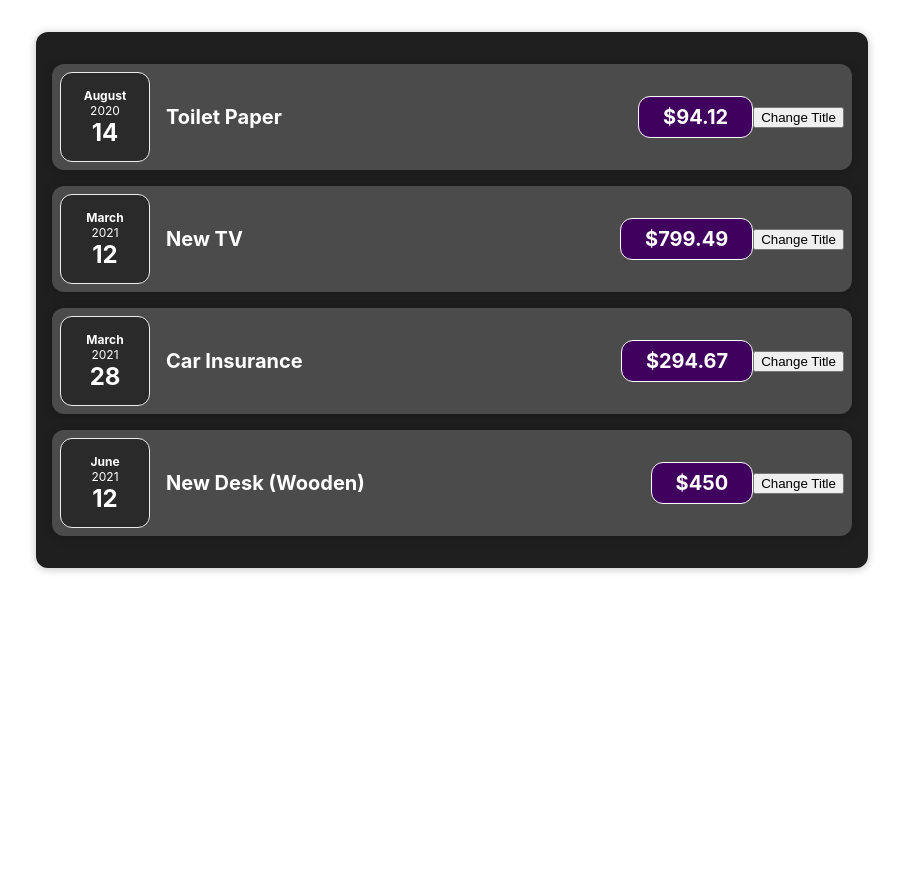
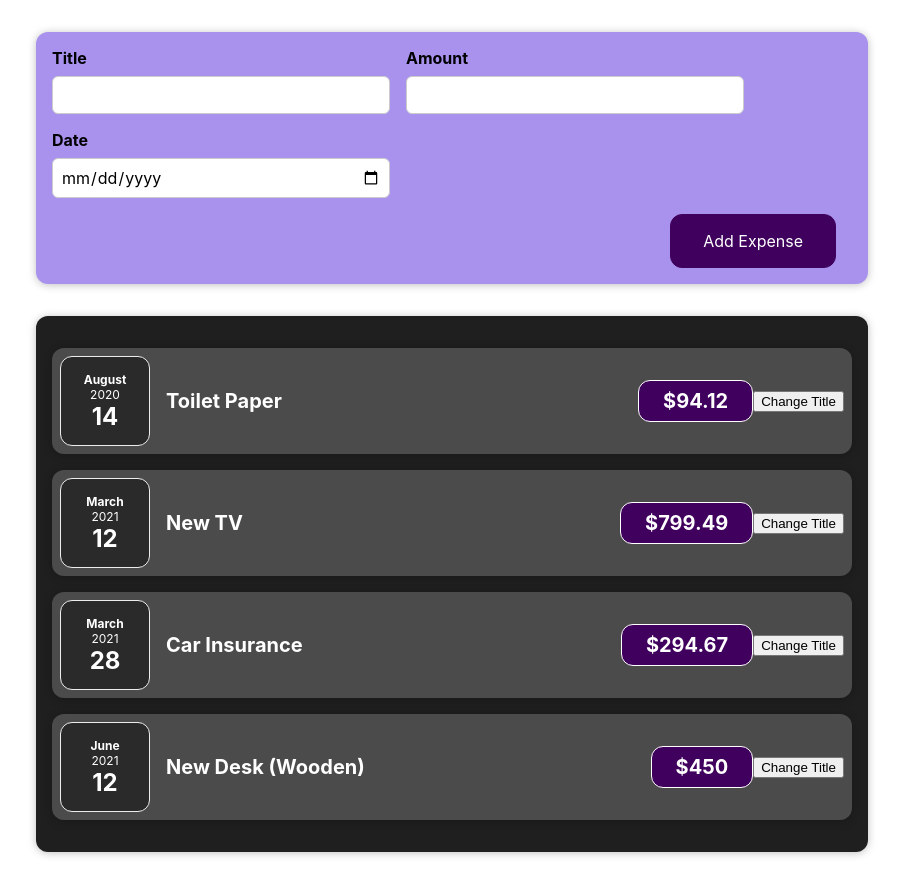
Before and after one commit to DevAdedoyin/ExpenseTrackerSite, a React (Create React App) app: page / in a window 1280 px wide. Shown: the whole page, without its empty margins (188-1091 px from the left). Before the commit the page ends 800 px from the top, so only its background shows below. Built offline with nearby package versions, Linux system fonts and the light colour scheme.

Commit message:
Date change handlers

```diff
--- a/src/App.js
+++ b/src/App.js
@@ -1,4 +1,5 @@
 import Expenses from "./components/Expenses/Expenses";
+import NewExpense from "./components/NewExpense/NewExpense";
 
 function App() {
   const expenses = [
@@ -24,6 +25,7 @@ function App() {
   ];
   return (
     <div>
+      <NewExpense />
       <Expenses items={expenses} />
     </div>
   );
--- a/src/components/NewExpense/ExpenseForm.js
+++ b/src/components/NewExpense/ExpenseForm.js
@@ -1,22 +1,44 @@
-import React from "react";
+import React, { useState } from "react";
 
 import "./ExpenseForm.css";
 
 const ExpenseForm = () => {
+  const [enteredTitle, setEnteredTitle] = useState("");
+  const [enteredAmount, setEnteredAmount] = useState("");
+  const [selectedDate, setSelectedDate] = useState(Date());
+
+  function titleChangeHandler(event) {
+    setEnteredTitle(event.target.value);
+  }
+
+  const amountChangeHandler = (event) => setEnteredAmount(event.target.value);
+
+  const dateChangeHandler = (event) => setSelectedDate(event.target.value);
+
   return (
     <form>
       <div className="new-expense__controls">
         <div className="new-expense__control">
           <label>Title</label>
-          <input type="text" />
+          <input type="text" onChange={titleChangeHandler} />
         </div>
         <div className="new-expense__control">
           <label>Amount</label>
-          <input type="number" min="0.01" step="0.01" />
+          <input
+            type="number"
+            min="0.01"
+            step="0.01"
+            onChange={amountChangeHandler}
+          />
         </div>
         <div className="new-expense__control">
           <label>Date</label>
-          <input type="date" min="2019-01-01" max="2022-12-31" />
+          <input
+            type="date"
+            min="2019-01-01"
+            max="2022-12-31"
+            onChange={dateChangeHandler}
+          />
         </div>
       </div>
       <div className="new-expense__actions">
```
